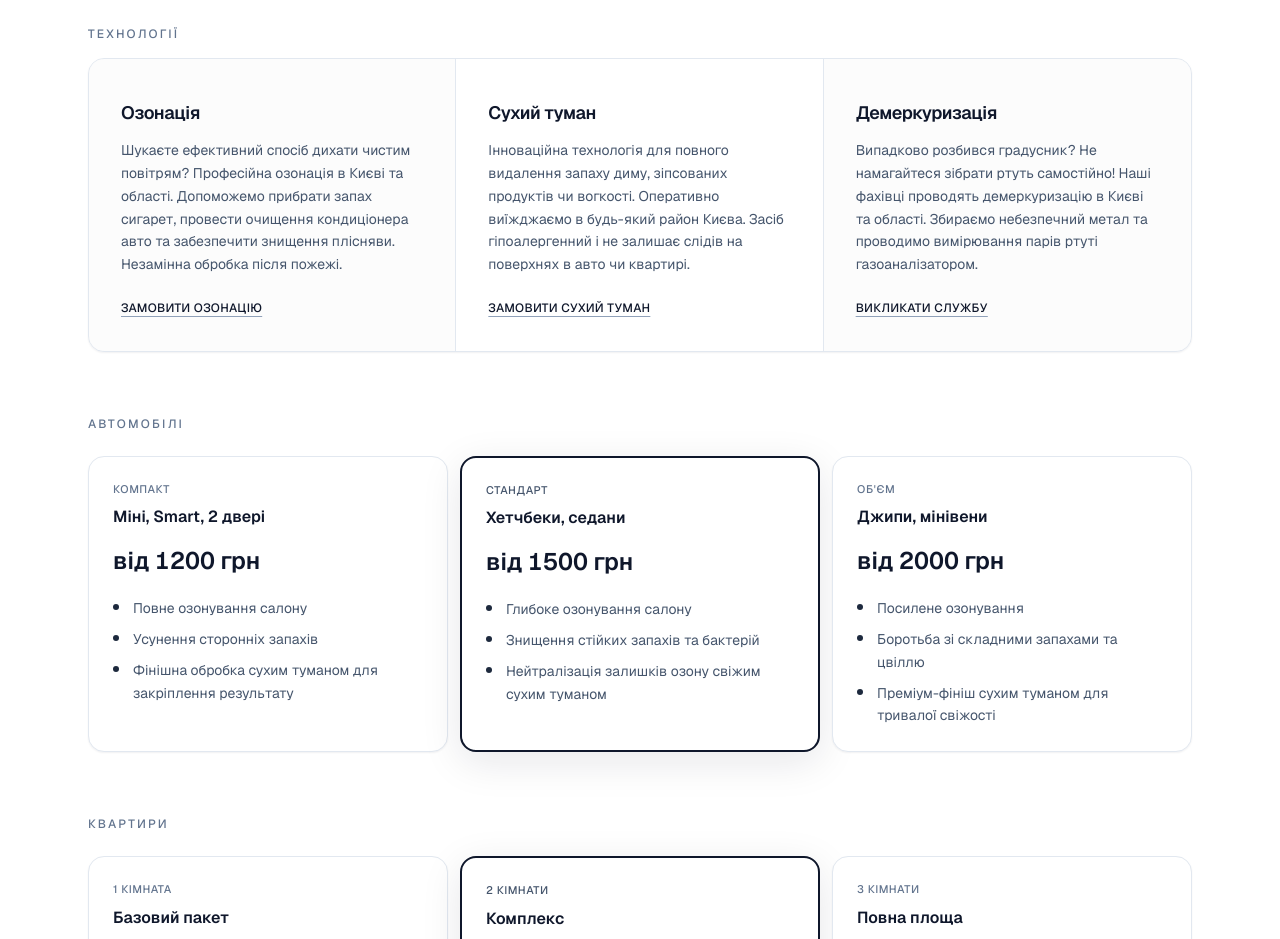
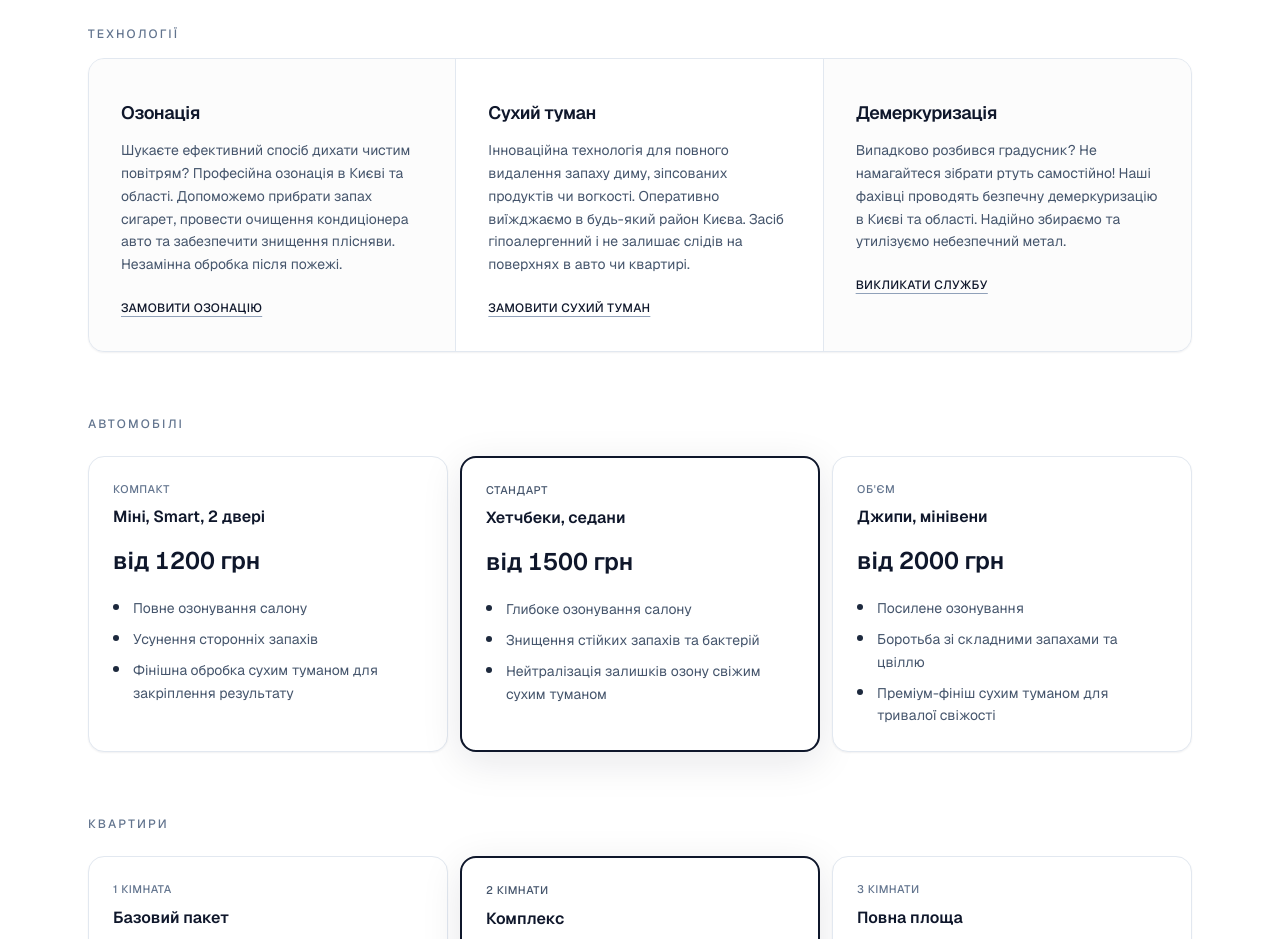
Before and after one commit to dryzoneozon-cloud/my-landing, a Next.js app: page / in a window 1280 px wide. Shown: the part 1040-1979 px from the top of the page. Built offline with nearby package versions, Linux system fonts and the light colour scheme.

Commit message:
ГАЗОАНАЛИЗАТОР УБРАЛ

```diff
--- a/app/landing/landing-page.tsx
+++ b/app/landing/landing-page.tsx
@@ -26,7 +26,7 @@ const HERO_SLIDES: HeroSlide[] = [
     bg: "linear-gradient(165deg, #0c1222 0%, #1a2332 50%, #0c1222 100%)",
     badge: "Квартири · авто · демеркуризація",
     title: "Безпечне знищення запахів та збір ртуті",
-    text: "Розбився градусник? Ми допоможемо зібрати ртуть та проведемо вимірювання парів. Точна ціна всіх послуг формується після огляду.",
+    text: "Розбився градусник? Ми допоможемо безпечно зібрати ртуть. Точна ціна всіх послуг формується після огляду.",
   },
 ];
 
@@ -127,7 +127,7 @@ export function LandingPage() {
                 <article className="bg-zinc-50/60 p-8">
                   <h3 className="mt-2 text-lg font-semibold tracking-tight text-slate-900">Демеркуризація</h3>
                   <p className="mt-3 text-sm leading-relaxed text-slate-600">
-                    Випадково розбився градусник? Не намагайтеся зібрати ртуть самостійно! Наші фахівці проводять демеркуризацію в Києві та області. Збираємо небезпечний метал та проводимо вимірювання парів ртуті газоаналізатором.
+                    Випадково розбився градусник? Не намагайтеся зібрати ртуть самостійно! Наші фахівці проводять безпечну демеркуризацію в Києві та області. Надійно збираємо та утилізуємо небезпечний метал.
                   </p>
                   <a
                     href="#contact"
```
